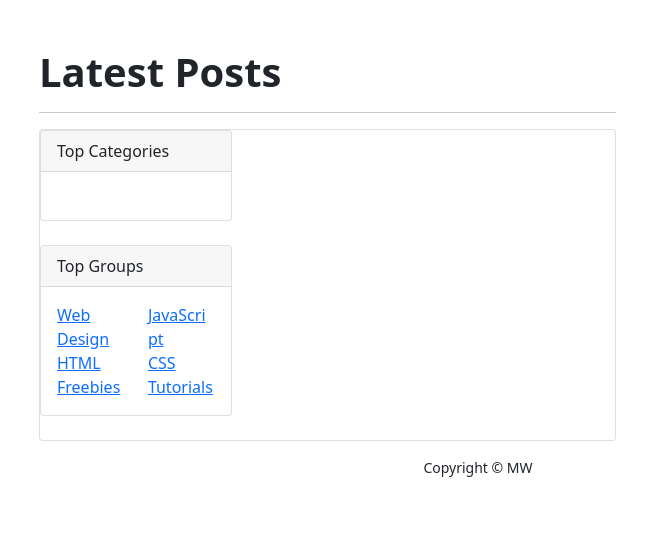
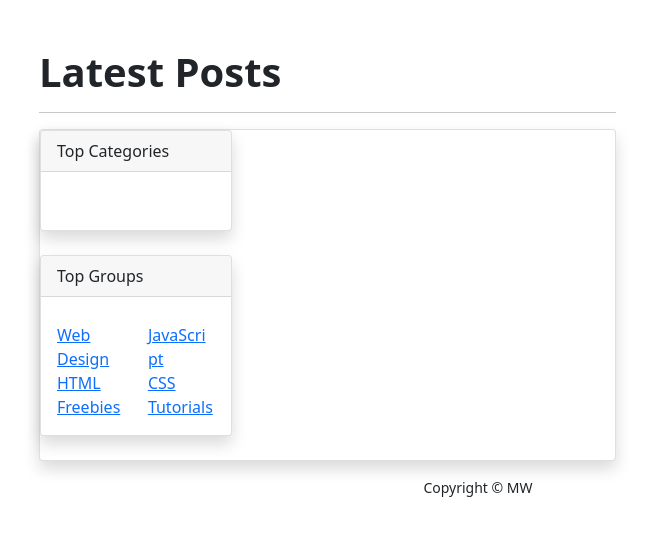
Before and after one commit to MaxBWiseman/Project-4---Code-Institute, a Django app: page / in a window 1280 px wide. Shown: the part 56-592 px from the top of the page, without its empty margins (257-907 px from the left). Run offline with Django 4.2, Linux system fonts and the light colour scheme; data that the repository does not hold is empty.

Commit message:
refactor: adjusted bootstrap classes in index

```diff
--- a/post_hub/templates/post_hub/index.html
+++ b/post_hub/templates/post_hub/index.html
@@ -8,11 +8,11 @@
         <div class="col-lg-8">
             <h1 class="fw-bolder">Latest Posts</h1>
             <hr>
-            <div class="card mb-3">
+            <div class="card mb-3 shadow">
                 {% for post in post_list %}
                 <div class="col-md-4 col-lg-12">
                     <div class="card">
-                        <div class="image-container">
+                        <div class="card-img-top">
                             {% if "placeholder" in post.banner_image.url %}
                             <img class="post-picture" src="{% static 'images/default.jpg' %}" alt="placeholder image">
                             {% else %}
@@ -30,8 +30,8 @@
     as the argument, which gives us the slug value for the specific post in that iteration of the post_list
      object. This syntax is the same dot notation you used to access the post author, title and excerpt.-->
                             <h2 class="card-title ms-1">{{ post.title }}</h2>
-                            <p class="card-text ms-1">{{ post.blurb|truncatewords:30 }}</p>
                         </a>
+                            <p class="card-subtitle ms-1">{{ post.blurb|truncatewords:30 }}</p>
                         <hr />
                         <p class="card-text text-muted h6 ms-1">{{ post.created_at|date:"F d, Y" }}</p>
                         </p>
@@ -50,7 +50,7 @@
         <!-- Side Widgets Column -->
         <div class="col-lg-4">
             <!-- Categories widget-->
-            <div class="card mb-4">
+            <div class="card mb-4 shadow">
                 <div class="card-header">Top Categories</div>
                 <div class="card-body">
                     <div class="row">
@@ -65,7 +65,7 @@
                 </div>
             </div>
             <!-- Side widget-->
-            <div class="card mb-4">
+            <div class="card mb-4 shadow">
                 <div class="card-header">Top Groups</div>
                 <div class="card-body">
                     <div class="row">
--- a/static/css/style.css
+++ b/static/css/style.css
@@ -14,3 +14,10 @@
     width: 100%;
     height: 100px;
 }
+
+.card-header {
+    display: flex;
+    justify-content: space-between;
+    align-items: center;
+    margin-bottom: 10px;
+}
```
